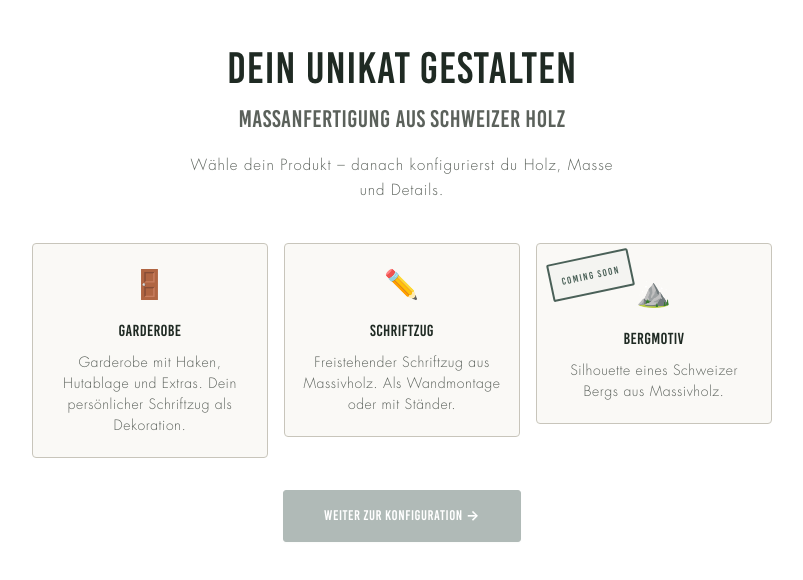
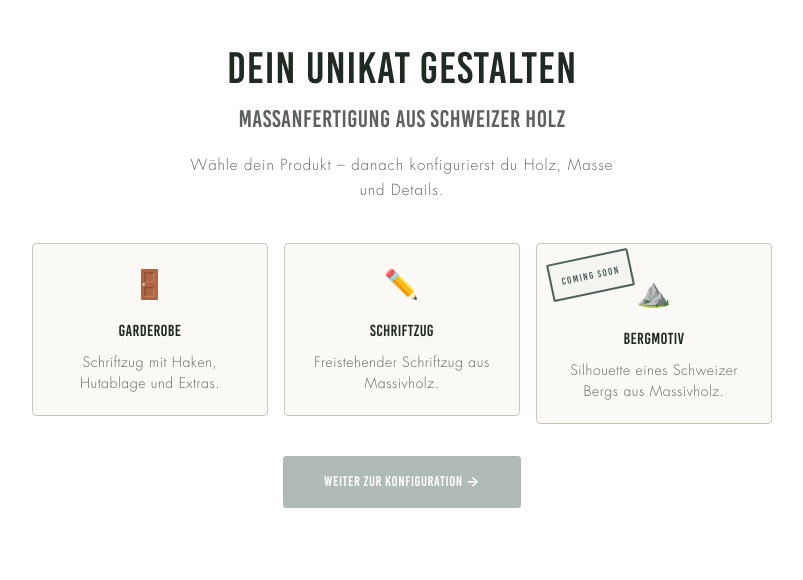
Before and after one commit to Holzschneiderei/holzschneiderei, a React (Vite) app: page / in a window 1280 px wide. Shown: the top 580 px of the page, without its empty margins (238-1041 px from the left). Built offline with nearby package versions, Linux system fonts and the light colour scheme.

Commit message:
fix(products): shorten card descriptions to fit two lines

```diff
--- a/src/data/products.js
+++ b/src/data/products.js
@@ -7,7 +7,7 @@ export const DEFAULT_PRODUCTS = [
   {
     id: "garderobe",
     label: "Garderobe",
-    desc: "Garderobe mit Haken, Hutablage und Extras. Dein pers\u00F6nlicher Schriftzug als Dekoration.",
+    desc: "Schriftzug mit Haken, Hutablage und Extras.",
     icon: "\u{1F6AA}",
     enabled: true,
     comingSoon: false,
@@ -40,7 +40,7 @@ export const DEFAULT_PRODUCTS = [
   {
     id: "schriftzug",
     label: "Schriftzug",
-    desc: "Freistehender Schriftzug aus Massivholz. Als Wandmontage oder mit St\u00E4nder.",
+    desc: "Freistehender Schriftzug aus Massivholz.",
     icon: "\u270F\uFE0F",
     enabled: true,
     comingSoon: false,
```
